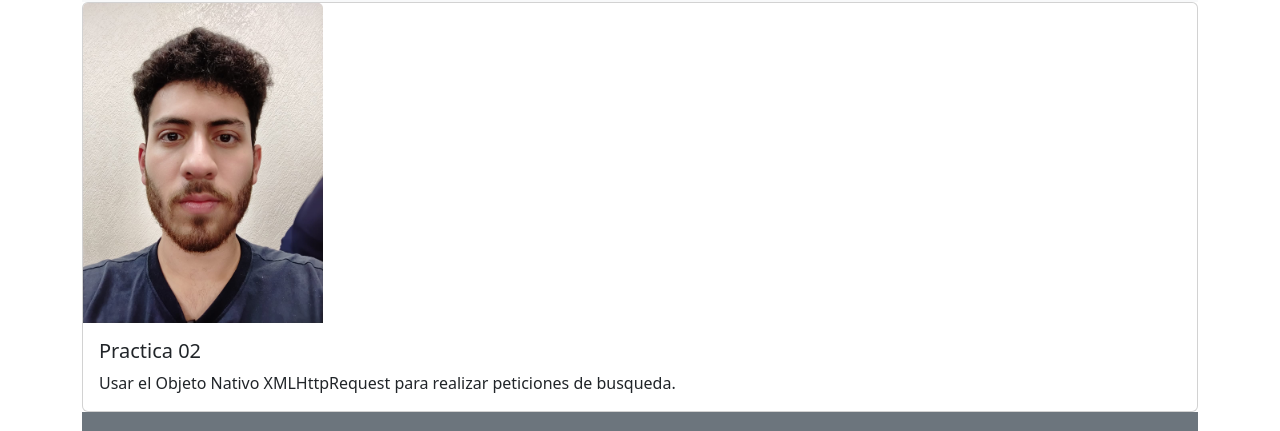
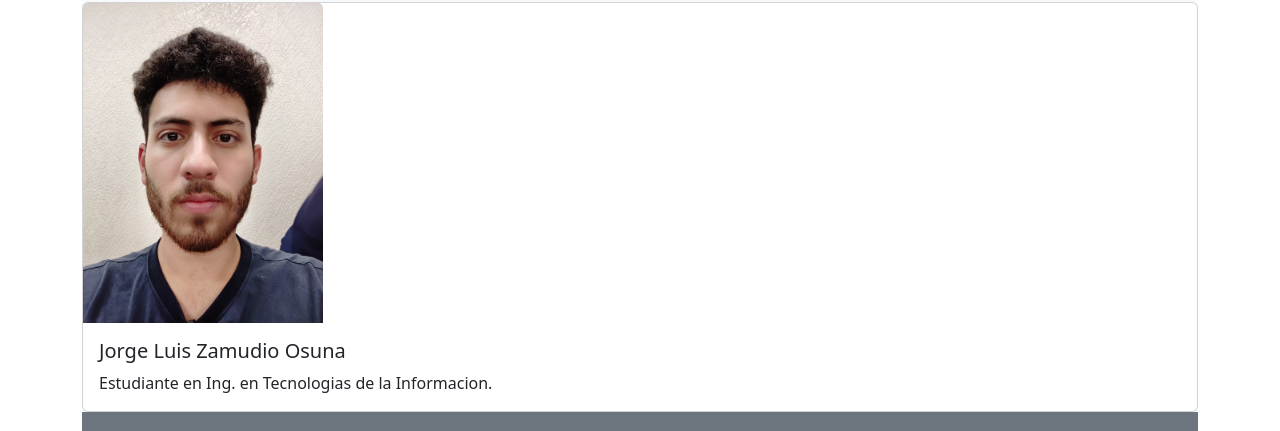
Before and after one commit to JZSOR/API84_JLZO, a plain HTML site: page index.html in a window 1280 px wide. Shown: the part 198-629 px from the top of the page. Drawn offline with nearby package versions, Linux system fonts and the light colour scheme.

Commit message:
Se modifico el texto en 'index.html'

```diff
--- a/index.html
+++ b/index.html
@@ -12,8 +12,8 @@
             <div class="card">
                 <img src="/img/a.jpeg" class="card-img-top" alt="Practica 02" style="width: 15rem;">
                 <div class="card-body">
-                  <h5 class="card-title">Practica 02</h5>
-                  <p class="card-text">Usar el Objeto Nativo XMLHttpRequest para realizar peticiones de busqueda.</p>
+                  <h5 class="card-title">Jorge Luis Zamudio Osuna</h5>
+                  <p class="card-text">Estudiante en Ing. en Tecnologias de la Informacion.</p>
                 </div>
             </div>
         </main>
```
